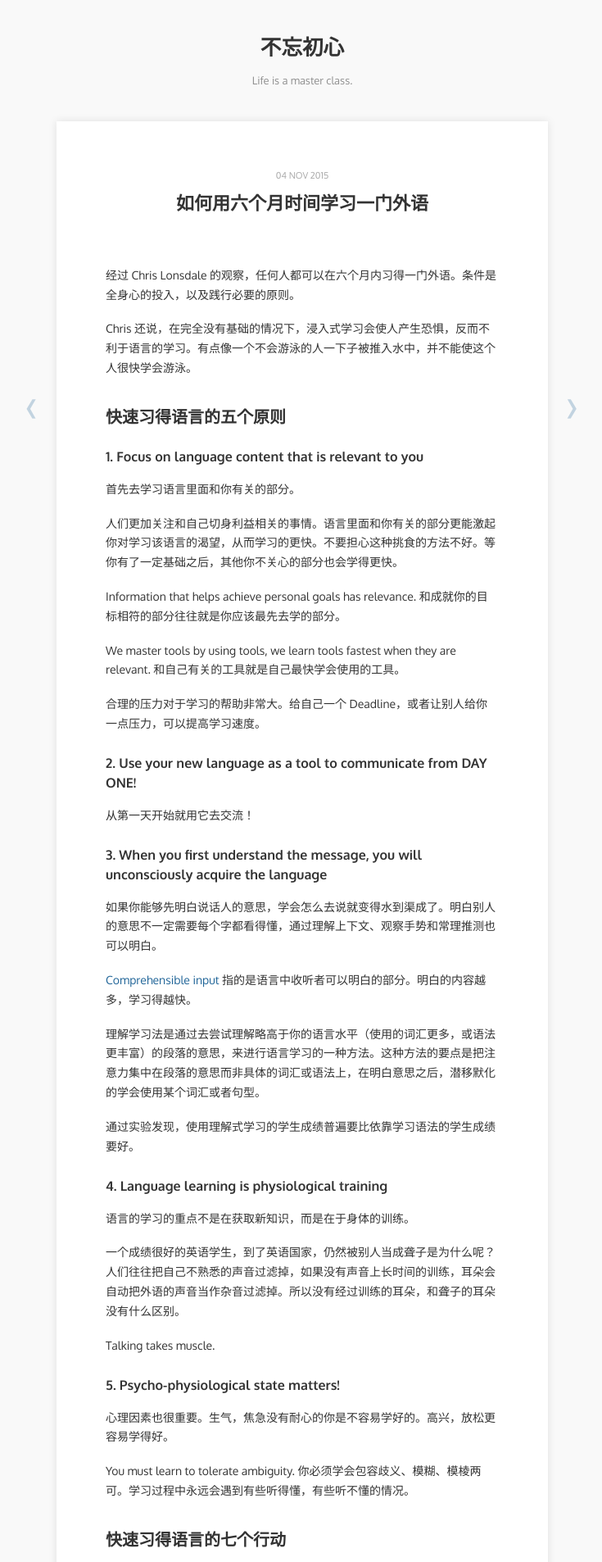
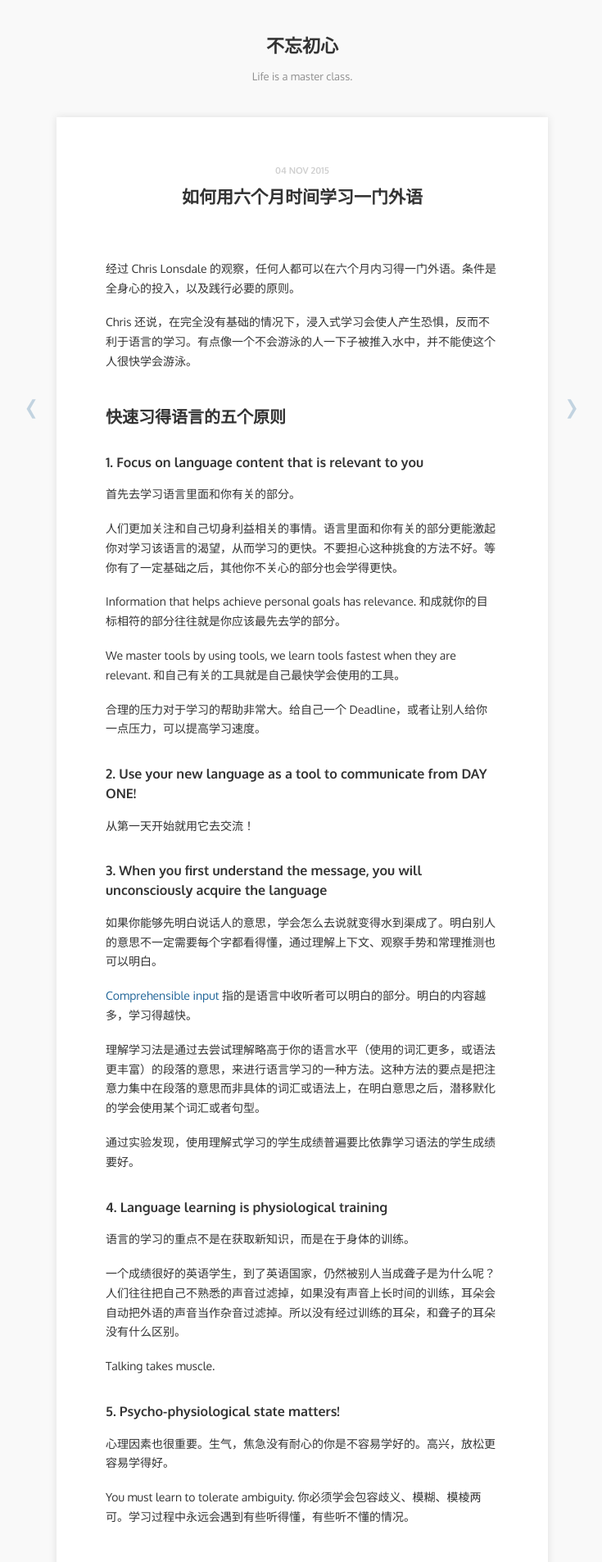
Before and after one commit to yusite/yuzijie, a Jekyll site: the page built from _posts/2015-11-04-learn-any-language-in-6-months.markdown, in a window 1280 px wide. Shown: the top 1906 px of the page at 82% size, without its empty margins (271-1006 px from the left). Built offline with Jekyll 4.4.1, drawn with Linux system fonts in a browser that asks for light colours.

Commit message:
update style

```diff
--- a/_sass/_zac.scss
+++ b/_sass/_zac.scss
@@ -21,7 +21,7 @@
 #go-back-home {
   color: $base-font-color;
   font-weight: bold;
-  font-size: 1.6rem;
+  font-size: 22px;
 }
 ul.posts li {
   font-size: 14px;
@@ -34,28 +34,24 @@
 section.post {
   h1 {
     margin-top: 20px;
-    font-size: 22px;
+    font-size: 21px;
     margin-left: 6%;
     margin-right: 6%;
     &.page-title {
       font-size: 1.8em;
       font-weight: 300;
     }
-    .date {
-      color: #AAA;
-      font-weight: 400;
-    }
   }
   h2 {
-    margin: 1.8em 0 1.2em;
+    margin: 2.2em 0 0;
     font-size: 20px;
   }
   h3 {
-    margin: 1.6em 0 -.2em;
+    margin: 2em 0 -.2em;
     font-size: 16px;
   }
   h4 {
-    margin: 1em 0 -.6em;
+    margin: 1.2em 0 -.6em;
     font-size: 14px;
   }
   & > p,
```
